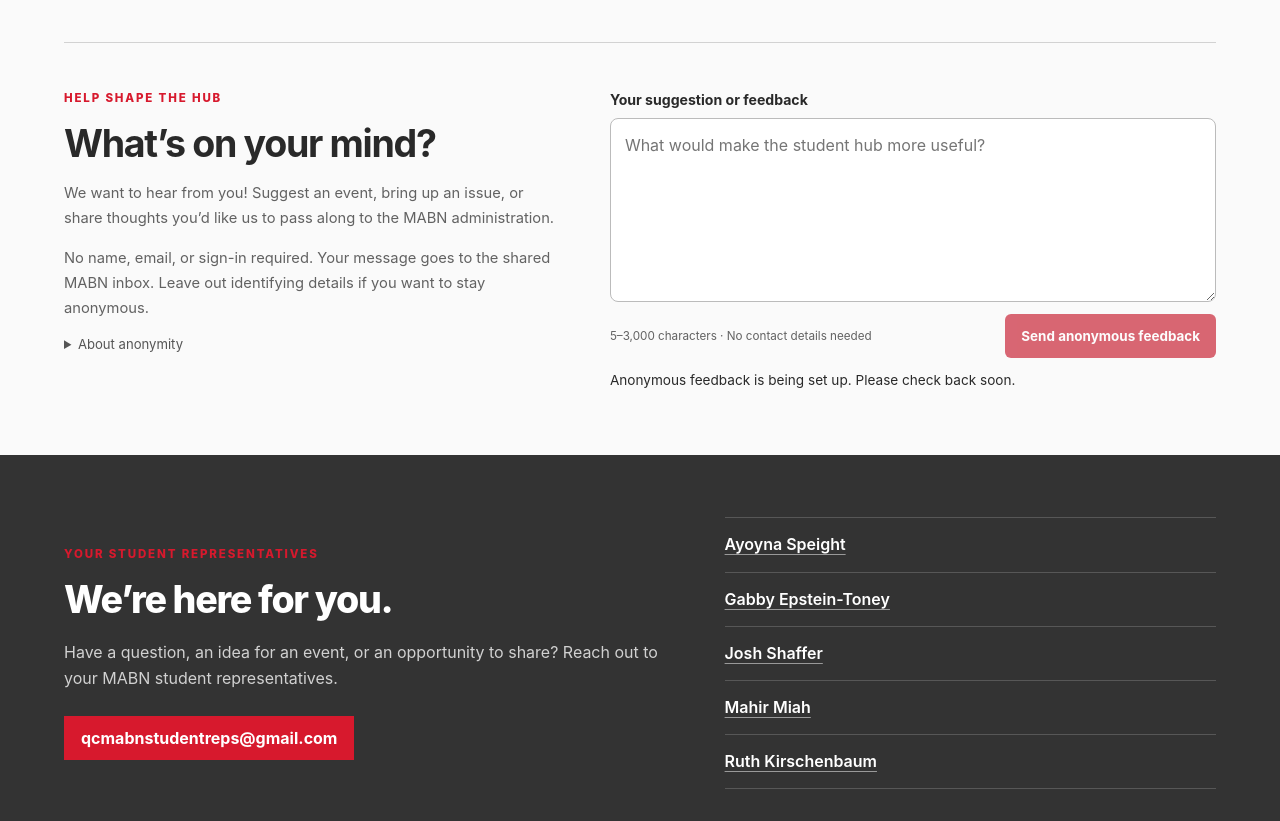
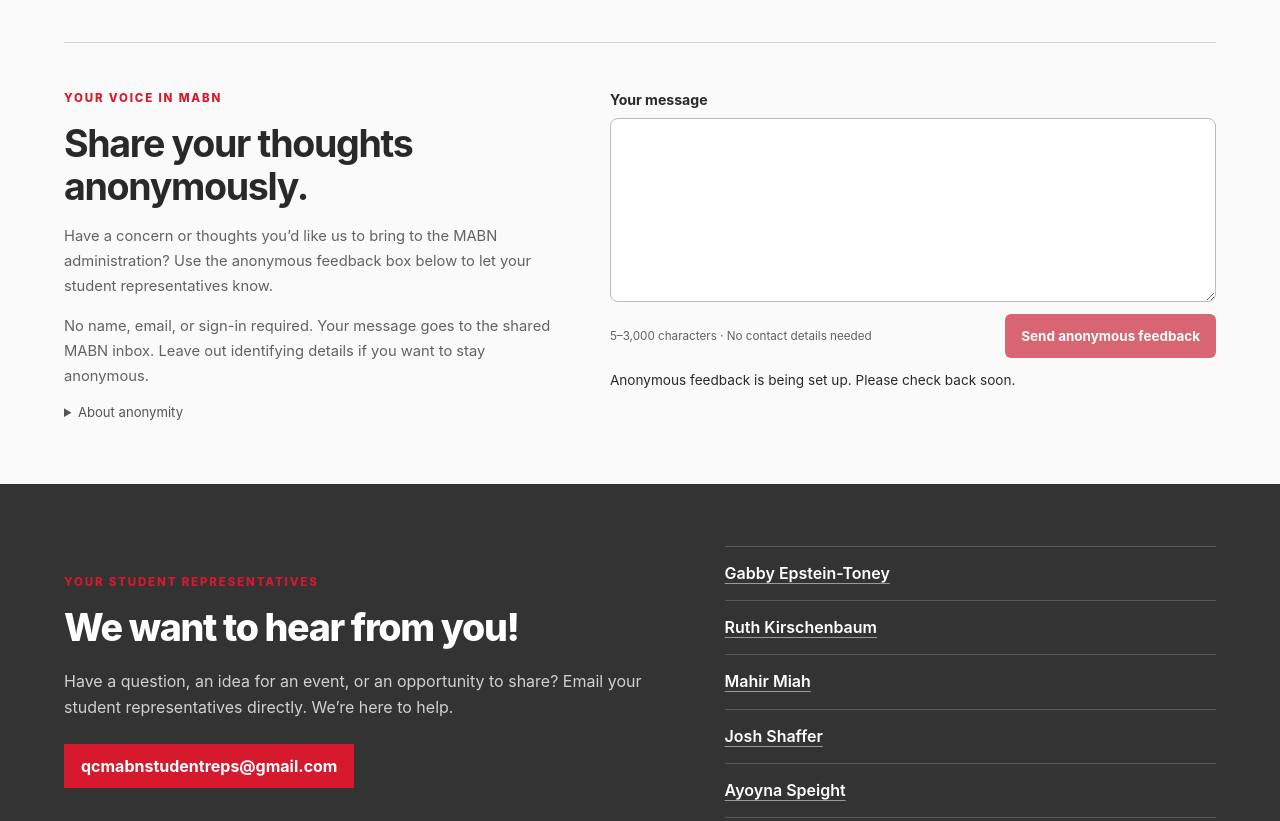
Before and after one commit to ruthkirschenbaum-rgb/mabn-student-hub, a plain HTML site: page index.html in a window 1280 px wide. Shown: the part 4840-5661 px from the top of the page. Drawn offline with Linux system fonts and the light colour scheme; no server answers.

Commit message:
Sort representatives by surname and distinguish direct contact from anonymous feedback

```diff
--- a/index.html
+++ b/index.html
@@ -74,15 +74,15 @@
 
     <section class="feedback-section" id="feedback" aria-labelledby="feedback-title">
       <div class="feedback-intro">
-        <p class="eyebrow">HELP SHAPE THE HUB</p>
-        <h2 id="feedback-title">What’s on your mind?</h2>
-        <p>We want to hear from you! Suggest an event, bring up an issue, or share thoughts you’d like us to pass along to the MABN administration.</p>
+        <p class="eyebrow">YOUR VOICE IN MABN</p>
+        <h2 id="feedback-title">Share your thoughts anonymously.</h2>
+        <p>Have a concern or thoughts you’d like us to bring to the MABN administration? Use the anonymous feedback box below to let your student representatives know.</p>
         <p class="feedback-privacy" id="feedback-privacy">No name, email, or sign-in required. Your message goes to the shared MABN inbox. Leave out identifying details if you want to stay anonymous.</p>
         <details class="privacy-details"><summary>About anonymity</summary><p>We don’t include your IP address, browser details, or a visitor ID in your message, and this form doesn’t use tracking cookies. Hosting and email providers may keep technical logs, so complete untraceability cannot be guaranteed. We can’t reply to an anonymous message.</p></details>
       </div>
       <form id="feedback-form" aria-describedby="feedback-privacy">
-        <label for="feedback-message">Your suggestion or feedback</label>
-        <textarea id="feedback-message" name="message" rows="6" minlength="5" maxlength="3000" required placeholder="What would make the student hub more useful?" autocomplete="off"></textarea>
+        <label for="feedback-message">Your message</label>
+        <textarea id="feedback-message" name="message" rows="6" minlength="5" maxlength="3000" required autocomplete="off"></textarea>
         <div class="form-trap" aria-hidden="true"><label for="feedback-website">Leave this blank</label><input id="feedback-website" name="website" type="text" tabindex="-1" autocomplete="off"></div>
         <div class="feedback-form-footer"><small>5–3,000 characters · No contact details needed</small><button class="submit-feedback" type="submit" disabled>Send anonymous feedback</button></div>
         <p id="feedback-status" role="status" aria-live="polite">Checking feedback availability…</p>
@@ -93,16 +93,16 @@
     <section class="representatives" aria-labelledby="representatives-title">
       <div>
         <p class="eyebrow">YOUR STUDENT REPRESENTATIVES</p>
-        <h2 id="representatives-title">We’re here for you.</h2>
-        <p>Have a question, an idea for an event, or an opportunity to share? Reach out to your MABN student representatives.</p>
+        <h2 id="representatives-title">We want to hear from you!</h2>
+        <p>Have a question, an idea for an event, or an opportunity to share? Email your student representatives directly. We’re here to help.</p>
         <a class="contact-button" href="mailto:qcmabnstudentreps@gmail.com">qcmabnstudentreps@gmail.com</a>
       </div>
       <ul aria-label="MABN student representatives">
+        <li><a href="mailto:gtoney11901@gmail.com">Gabby Epstein-Toney</a></li>
+        <li><a href="mailto:ruth.kirschenbaum68@login.cuny.edu">Ruth Kirschenbaum</a></li>
+        <li><a href="mailto:mahir.miah57@login.cuny.edu">Mahir Miah</a></li>
+        <li><a href="mailto:joshuashaffera@gmail.com">Josh Shaffer</a></li>
         <li><a href="mailto:Niomi.speight98@login.cuny.edu">Ayoyna Speight</a></li>
-        <li><a href="mailto:gtoney11901@gmail.com">Gabby Epstein-Toney</a></li>
-        <li><a href="mailto:joshuashaffera@gmail.com">Josh Shaffer</a></li>
-        <li><a href="mailto:mahir.miah57@login.cuny.edu">Mahir Miah</a></li>
-        <li><a href="mailto:ruth.kirschenbaum68@login.cuny.edu">Ruth Kirschenbaum</a></li>
       </ul>
     </section>
 
```
